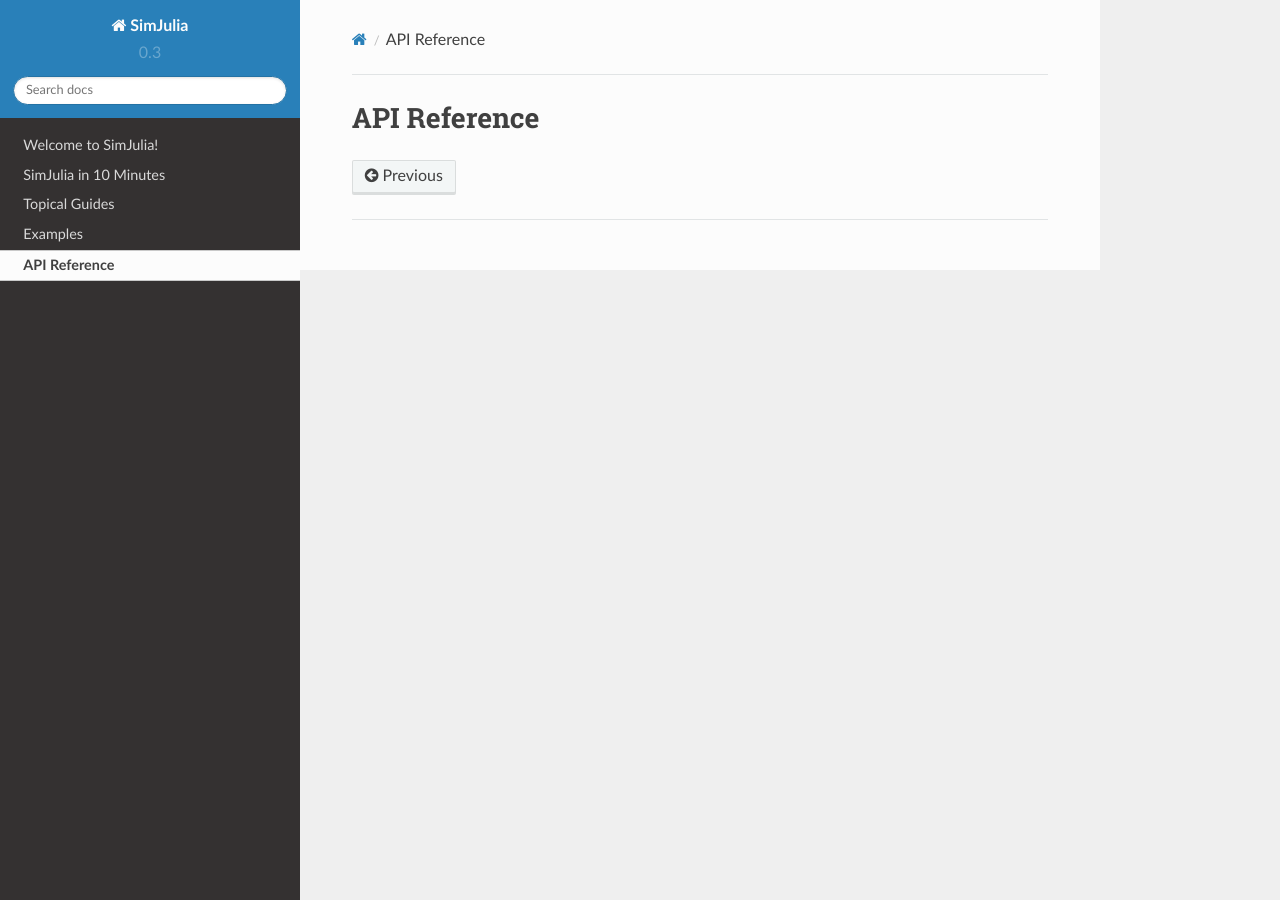
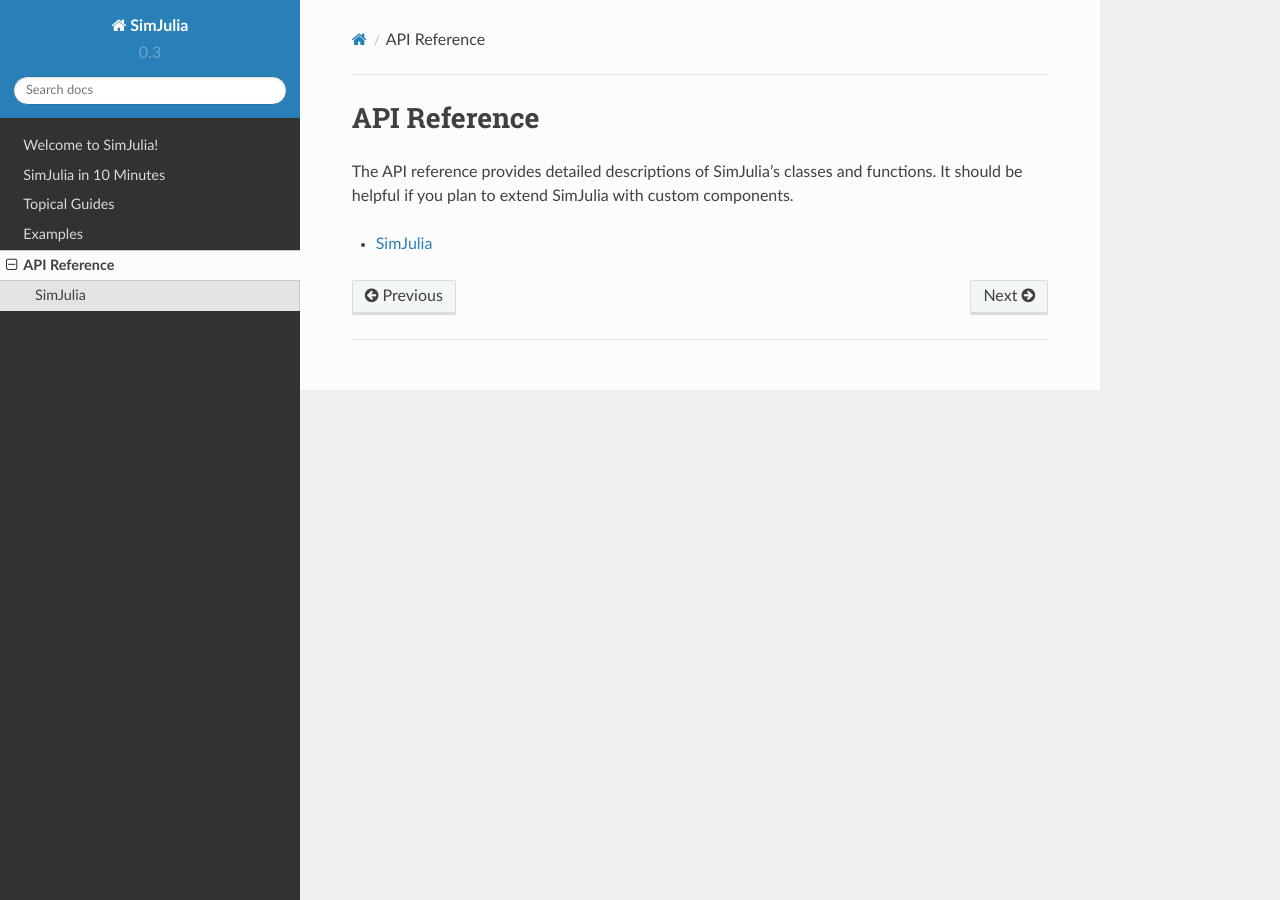
Before and after one commit to JuliaDynamics/ConcurrentSim.jl, a Sphinx documentation site: the page built from docs/source/api/index.rst, in a window 1280 px wide. Built offline with Sphinx 7.4.7 and the Read the Docs theme 2.0.0, drawn with Linux system fonts in a browser that asks for light colours.

```diff
--- a/docs/source/api/index.rst
+++ b/docs/source/api/index.rst
@@ -1,2 +1,9 @@
 API Reference
 =============
+
+The API reference provides detailed descriptions of SimJulia’s classes and functions. It should be helpful if you plan to extend SimJulia with custom components.
+
+.. toctree::
+   :maxdepth: 1
+
+   1_SimJulia
```
Also changed, not shown: docs/source/api/1_SimJulia.rst (added, +24 -0 lines).
